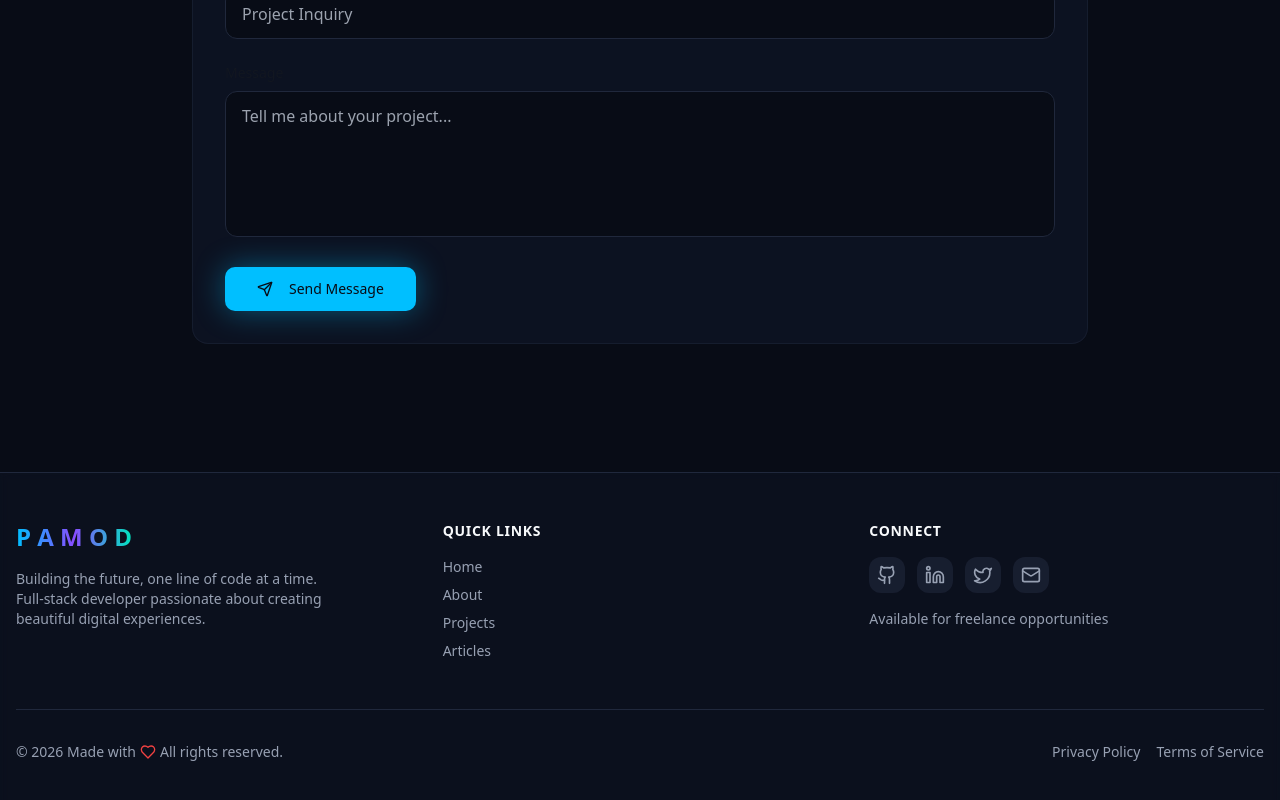
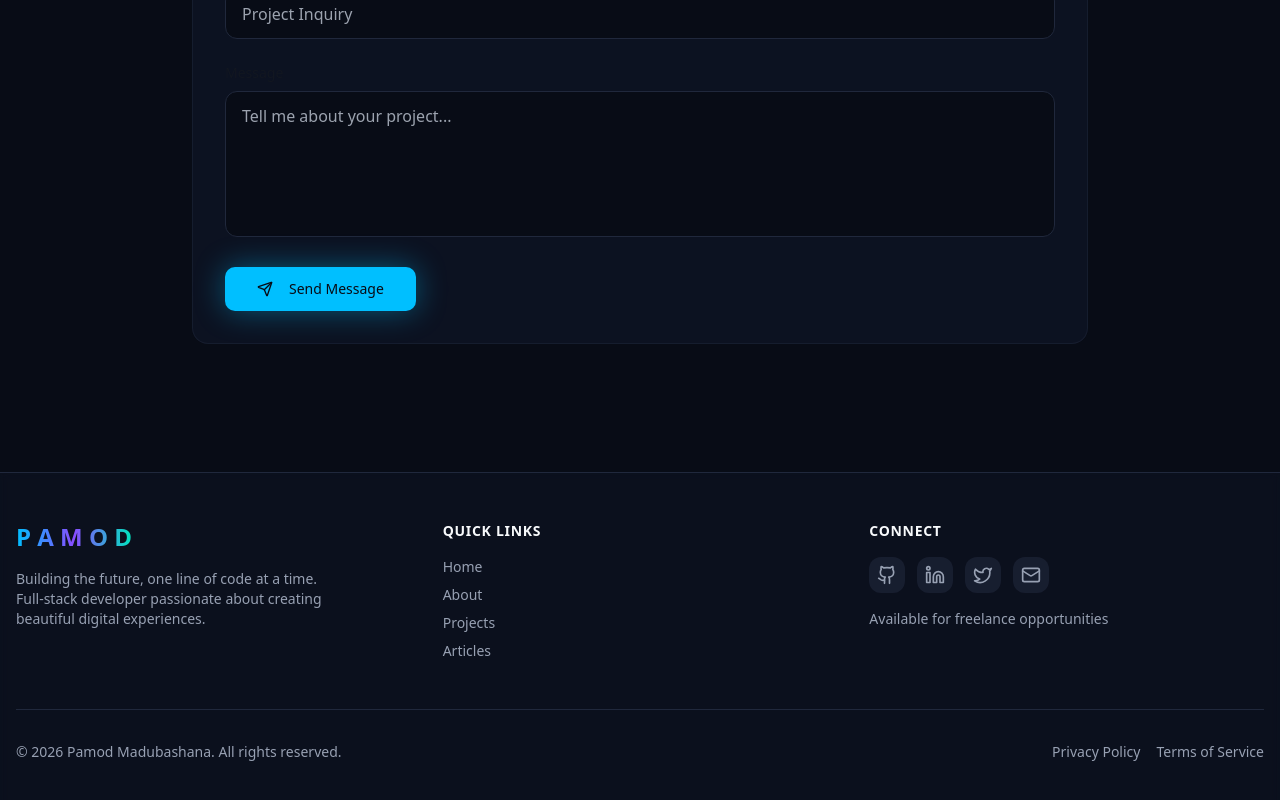
Before and after one commit to pamod-madubashana/pamod-madubashana.github.io, a React (Vite) app: page / in a window 1280 px wide. Shown: the part 3677-4477 px from the top of the page. Built offline with nearby package versions, Linux system fonts and the light colour scheme; no server answers.

Commit message:
fix(footer): update copyright text in bottom bar
- Replace "Made with Heart" phrase with "Pamod Madubashana" name
- Keep existing styling and layout unchanged
- Ensure updated text matches current year dynamically displayed

```diff
--- a/src/components/layout/Footer.tsx
+++ b/src/components/layout/Footer.tsx
@@ -80,7 +80,7 @@ export const Footer = () => {
         {/* Bottom Bar */}
         <div className="mt-12 pt-8 border-t border-border flex flex-col md:flex-row items-center justify-between gap-4">
           <p className="text-sm text-muted-foreground flex items-center gap-1">
-            © {currentYear} Made with <Heart className="w-4 h-4 text-destructive" /> All rights reserved.
+            © {currentYear} Pamod Madubashana. All rights reserved.
           </p>
           <div className="flex gap-4">
             <Link
```
